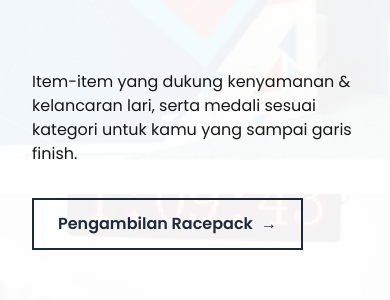
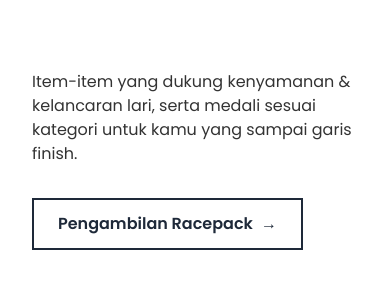
Before and after one commit to pbagastama/godigi-fe, a Next.js app: page /digiland-run in a window 390 px wide. Shown: the part 3225-3525 px from the top of the page. Built offline with nearby package versions, Linux system fonts and the light colour scheme.

Commit message:
🚀 Final Fix Opacity ETC

```diff
--- a/app/digiland-run/page.tsx
+++ b/app/digiland-run/page.tsx
@@ -113,10 +113,10 @@ export default function DigilandRunPage() {
           </div>
         </div>
         <div className='container mx-auto px-4 md:px-6 py-20 relative z-10'>
-          <div className='absolute inset-0'>
+          <div className='absolute inset-0 hidden md:block'>
             <Image
               src='/assets/run/run-bg-section-3.png'
-              alt='Gallery Background'
+              alt='Race Background'
               fill
               className='object-cover relative z-0'
             />
@@ -166,8 +166,11 @@ export default function DigilandRunPage() {
             </div>
           </div>
           <div className='flex flex-col items-start md:items-end text-left md:text-right mt-20 mb-8 px-4 md:px-24 max-w-4xl ms-auto relative z-10'>
-            Item-item yang dukung kenyamanan & kelancaran lari, serta medali
-            sesuai kategori untuk kamu yang sampai garis finish.
+            <div className='text-base md:text-lg text-[#333] relative z-10'>
+              Item-item yang dukung kenyamanan & kelancaran lari, serta medali
+              sesuai kategori untuk kamu yang sampai garis finish.
+            </div>
+
             <Link
               href='/galeri/digiland-run-2025'
               className='flex cursor-pointer border-2 border-gray-800 text-gray-800 px-6 py-3 font-semibold hover:bg-gray-800 hover:text-white transition-all duration-300 items-center gap-2 group w-fit mt-8'>
--- a/app/galeri/digiland-run-2025/page.tsx
+++ b/app/galeri/digiland-run-2025/page.tsx
@@ -96,9 +96,9 @@ export default function GaleriDetailPage() {
         </div>
       </section>
 
-      {/* Gallery Detail Section */}
+      {/* Run Section */}
       <section className='relative py-20 overflow-hidden h-auto'>
-        <div className='relative z-0'>
+        <div className='relative z-0 hidden md:block'>
           <Image
             src='/assets/about/about-gradient-section-2.png'
             alt='gradient background'
--- a/app/galeri/page.tsx
+++ b/app/galeri/page.tsx
@@ -51,7 +51,7 @@ export default function GaleriPage() {
             className='object-contain w-[692px] h-auto absolute top-[-400px] md:top-[-500px] left-0 z-0'
           />
         </div>
-        <div className='absolute inset-0'>
+        <div className='absolute inset-0 hidden md:block'>
           <Image
             src='/assets/gallery/gallery-bg-section-2.png'
             alt='Gallery Background'
--- a/app/page.tsx
+++ b/app/page.tsx
@@ -125,7 +125,7 @@ export default function Home() {
             className='object-contain w-[420px] h-[820px] absolute top-[-160px] right-[-100px]'
           />
         </div>
-        <div className='absolute inset-0'>
+        <div className='absolute inset-0 hidden md:block'>
           <Image
             src='/assets/home/bg-count-elevate.png'
             alt='Countdown Background'
```
